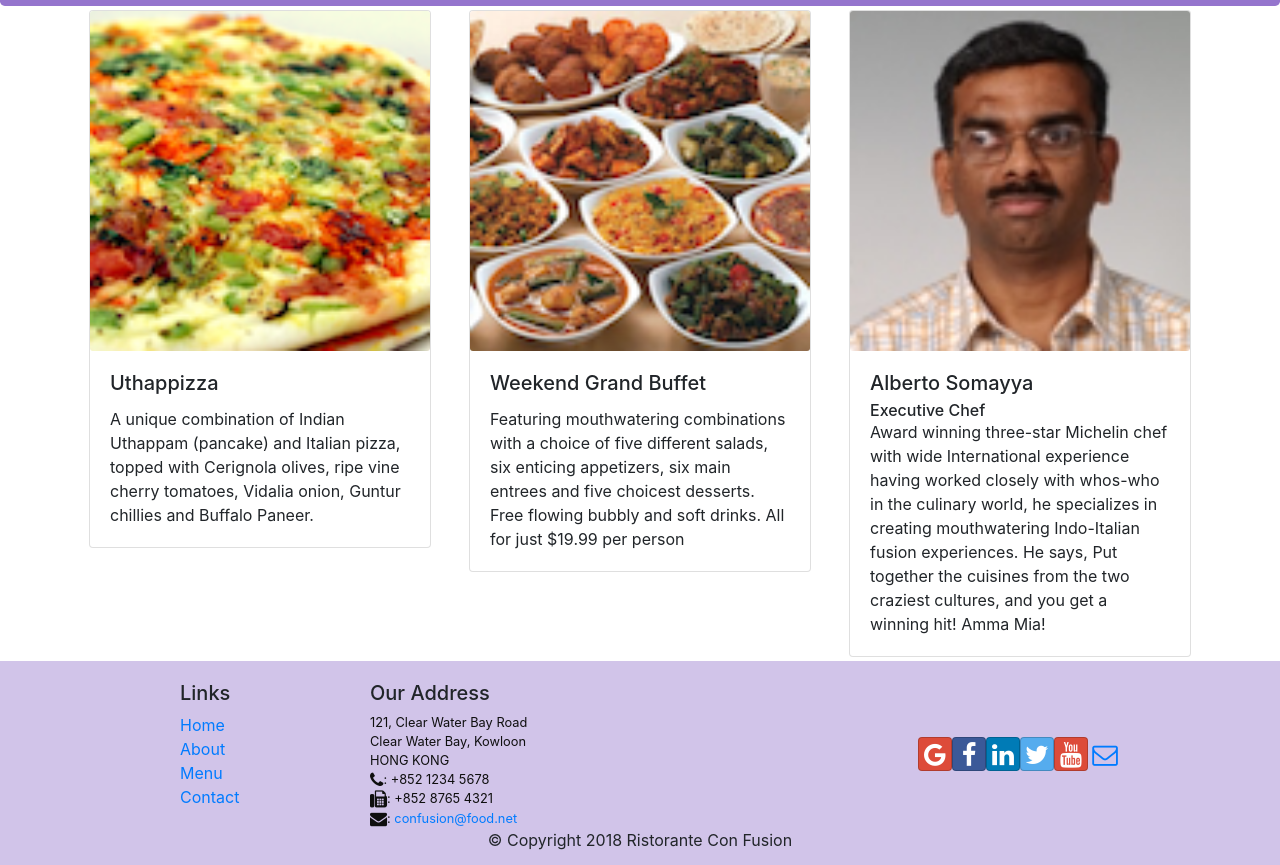
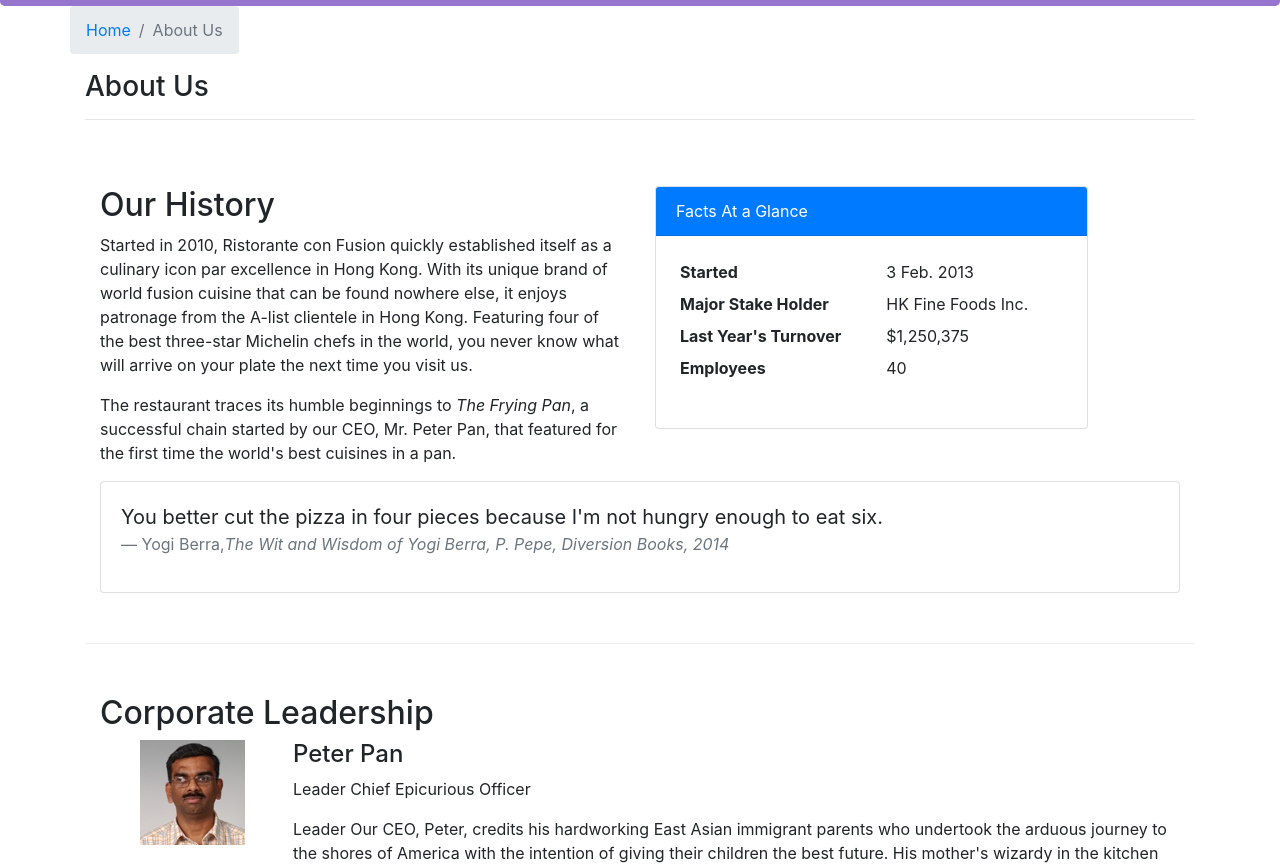
Before and after one commit to n1ceh4cker/confusion-react, a React (Create React App) app: page /aboutus in a window 1280 px wide. Before the commit this address led to /home. Shown: the part 336-1201 px from the top of the page. Built offline with nearby package versions, Linux system fonts and the light colour scheme.

Commit message:
Assignment 2

```diff
--- /dev/null
+++ b/src/components/AboutComponent.js
@@ -0,0 +1,91 @@
+import React from 'react';
+import { Breadcrumb, BreadcrumbItem, Card, CardBody, CardHeader, Media } from 'reactstrap';
+import { Link } from 'react-router-dom';
+
+const RenderLeader = ({ leaders }) =>{
+    const leaderList = leaders.map((leader) => {
+        return (
+            <Media tag="li">
+                <Media left middle className="mr-5">
+                    <Media object src={leader.image} alt={leader.name} />
+                </Media>
+                <Media body>
+                    <Media heading>{leader.name}</Media>
+                    <p>Leader {leader.designation}</p>
+                    <p>Leader {leader.description}</p>
+                </Media>
+            </Media>
+        );
+    });
+    return(
+        <Media list>
+            {leaderList}
+        </Media>
+    )
+
+}
+function About({ leaders }) {
+
+    return(
+        <div className="container">
+            <div className="row">
+                <Breadcrumb>
+                    <BreadcrumbItem><Link to="/home">Home</Link></BreadcrumbItem>
+                    <BreadcrumbItem active>About Us</BreadcrumbItem>
+                </Breadcrumb>
+                <div className="col-12">
+                    <h3>About Us</h3>
+                    <hr />
+                </div>
+            </div>
+            <div className="row row-content">
+                <div className="col-12 col-md-6">
+                    <h2>Our History</h2>
+                    <p>Started in 2010, Ristorante con Fusion quickly established itself as a culinary icon par excellence in Hong Kong. With its unique brand of world fusion cuisine that can be found nowhere else, it enjoys patronage from the A-list clientele in Hong Kong.  Featuring four of the best three-star Michelin chefs in the world, you never know what will arrive on your plate the next time you visit us.</p>
+                    <p>The restaurant traces its humble beginnings to <em>The Frying Pan</em>, a successful chain started by our CEO, Mr. Peter Pan, that featured for the first time the world's best cuisines in a pan.</p>
+                </div>
+                <div className="col-12 col-md-5">
+                    <Card>
+                        <CardHeader className="bg-primary text-white">Facts At a Glance</CardHeader>
+                        <CardBody>
+                            <dl className="row p-1">
+                                <dt className="col-6">Started</dt>
+                                <dd className="col-6">3 Feb. 2013</dd>
+                                <dt className="col-6">Major Stake Holder</dt>
+                                <dd className="col-6">HK Fine Foods Inc.</dd>
+                                <dt className="col-6">Last Year's Turnover</dt>
+                                <dd className="col-6">$1,250,375</dd>
+                                <dt className="col-6">Employees</dt>
+                                <dd className="col-6">40</dd>
+                            </dl>
+                        </CardBody>
+                    </Card>
+                </div>
+                <div className="col-12">
+                    <Card>
+                        <CardBody className="bg-faded">
+                            <blockquote className="blockquote">
+                                <p className="mb-0">You better cut the pizza in four pieces because
+                                    I'm not hungry enough to eat six.</p>
+                                <footer className="blockquote-footer">Yogi Berra,
+                                <cite title="Source Title">The Wit and Wisdom of Yogi Berra,
+                                    P. Pepe, Diversion Books, 2014</cite>
+                                </footer>
+                            </blockquote>
+                        </CardBody>
+                    </Card>
+                </div>
+            </div>
+            <div className="row row-content">
+                <div className="col-12">
+                    <h2>Corporate Leadership</h2>
+                </div>
+                <div className="col-12">
+                    <RenderLeader leaders={leaders} />
+                </div>
+            </div>
+        </div>
+    );
+}
+
+export default About;
--- a/src/components/DishDetailComponent.js
+++ b/src/components/DishDetailComponent.js
@@ -15,10 +15,7 @@
 }
 
 const RenderComments = ({ comments }) =>{
-        return(
-            <ul className="list-unstyled">
-            {
-                comments.map(comment =>{
+        const commentList = comments.map(comment =>{
             return(
             <li key={comment.id}>
                 <div className="pb-3">
@@ -29,7 +26,9 @@
                 </div>
             </li>)
         })
-            }
+        return(
+            <ul className="list-unstyled">
+                {commentList}
             </ul>
         )
     }
--- a/src/components/MainComponent.js
+++ b/src/components/MainComponent.js
@@ -10,6 +10,7 @@
 import { COMMENTS } from '../shared/comments';
 import { PROMOTIONS } from '../shared/promotions';
 import { LEADERS } from '../shared/leaders';
+import About from './AboutComponent';
 
 export default class Main extends Component {
     state = {
@@ -41,6 +42,7 @@
                     <Route path="/home" component={HomePage} />
                     <Route exact path="/menu" component={() => <Menu dishes={this.state.dishes} /> } />
                     <Route path="/menu/:dishId" component={DishWithId} />
+                    <Route exact path="/aboutus" component={() => <About leaders={this.state.leaders}/>} />
                     <Route exact path="/contactus" component={Contact} />
                     <Redirect to="/home" />
                 </Switch>
```
Lines whose indentation alone changed are shown as unchanged.
